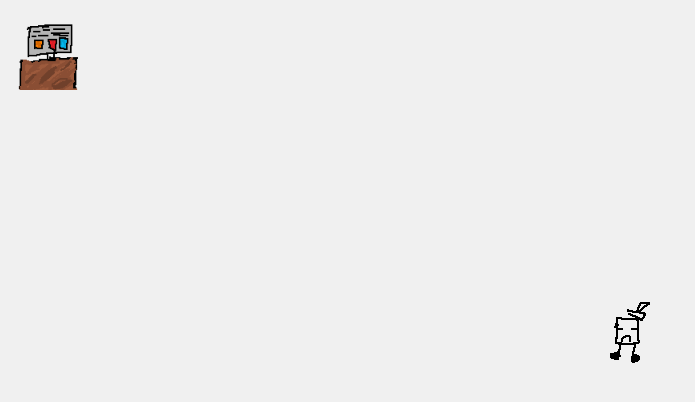
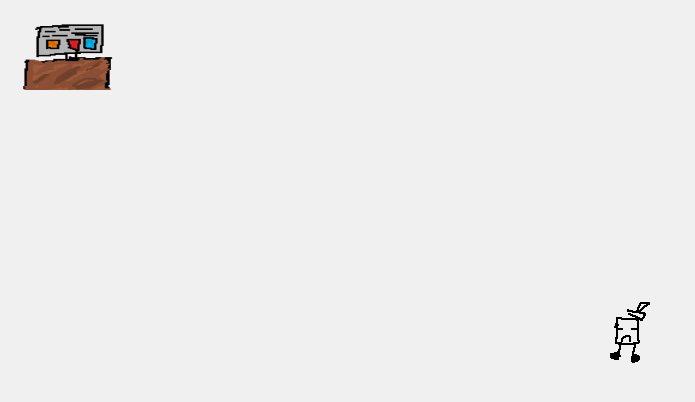
Before and after one commit to berrizscript/berrizscript.github.io, a plain HTML site: page Pixel-Game/index.html in a window 1280 px wide. Shown: the whole page, without its empty margins (0-695 px from the left). Drawn offline with Linux system fonts and the light colour scheme.

Commit message:
Update index.html

```diff
--- a/Pixel-Game/index.html
+++ b/Pixel-Game/index.html
@@ -25,7 +25,7 @@
             position: absolute;
             top: 0;
             left: 0;
-            width: 80px; /* Adjust size as needed */
+            width: 120px; /* Adjust size as needed */
             height: 80px;
             margin: 10px;
         }
```
